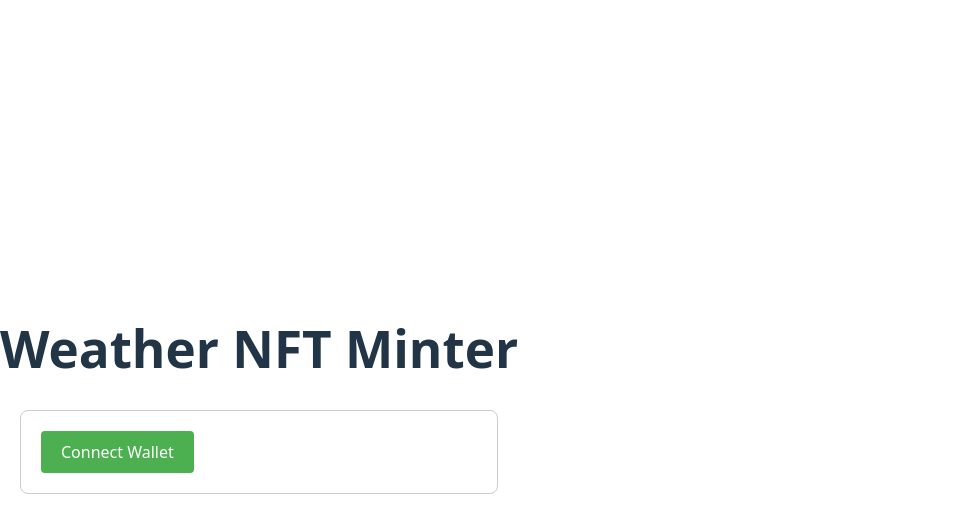
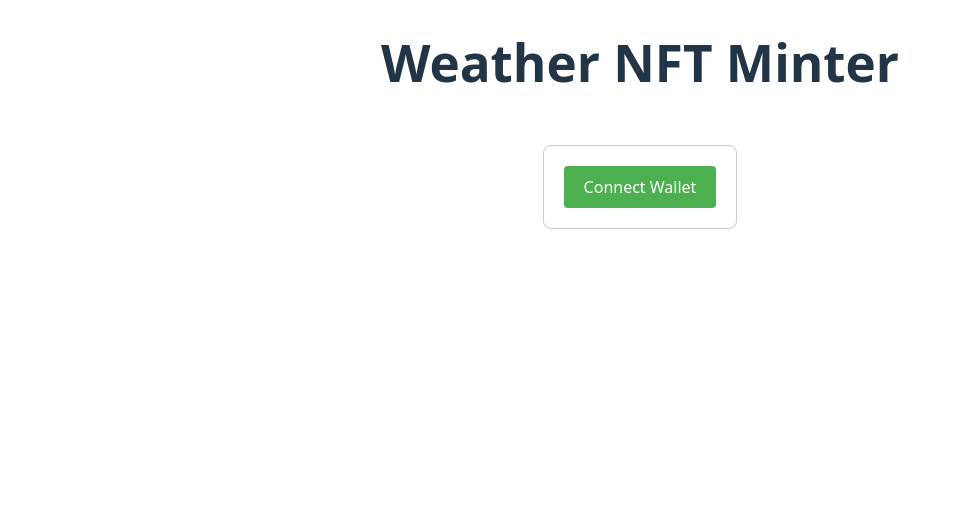
Before and after one commit to sunny-lads-group/weather-boyz, a React (Vite) app in the folder frontend/: page / in a window 1280 px wide. Shown: the top 532 px of the page, without its empty margins (0-961 px from the left). Built offline with nearby package versions, Linux system fonts and the light colour scheme.

Commit message:
Applied css to #root and .App to center current homepage content.

```diff
--- a/frontend/src/App.css
+++ b/frontend/src/App.css
@@ -26,3 +26,17 @@
   background-color: #e8f5e9;
   border-radius: 4px;
 }
+
+#root {
+  min-height: 100vh;
+  width: 100%;
+  margin: 0;
+  padding: 0;
+}
+
+.App {
+  display: flex;
+  justify-content: center;
+  flex-direction: column;
+  align-items: center;
+}
```
